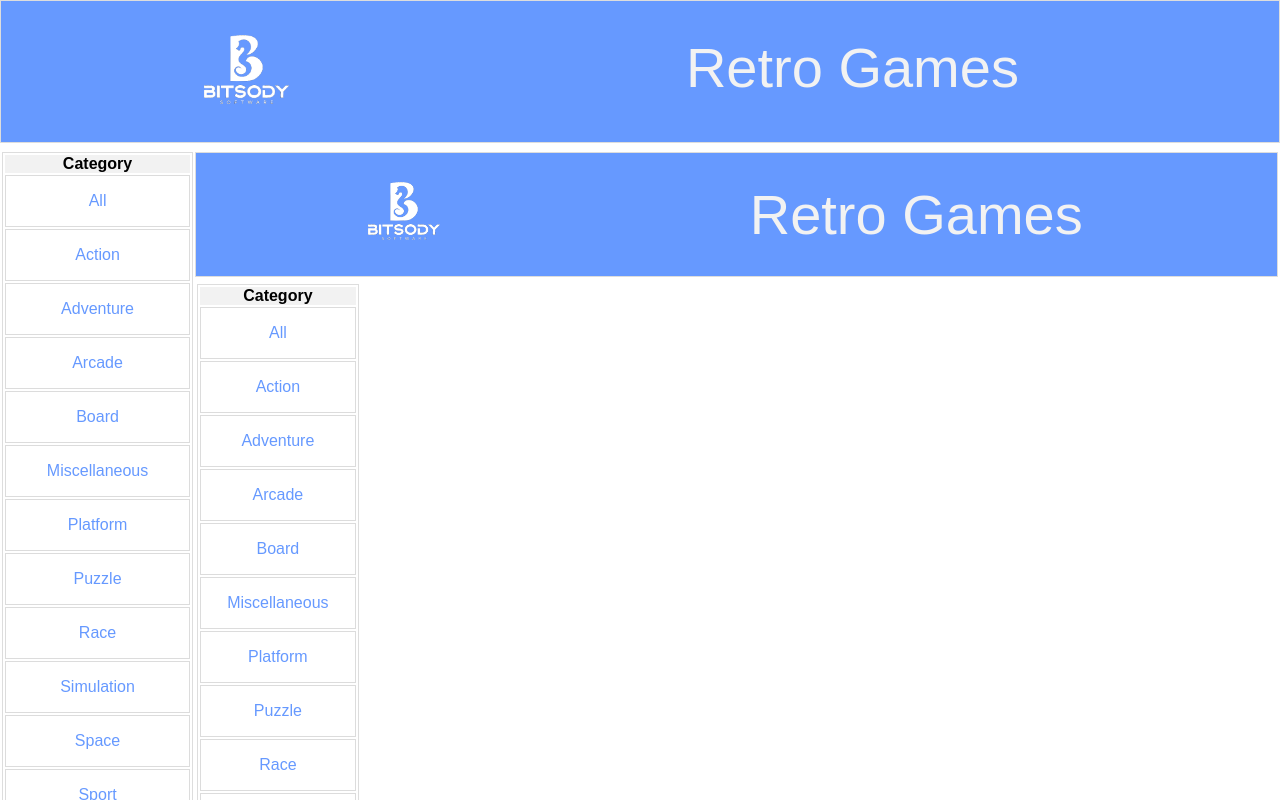
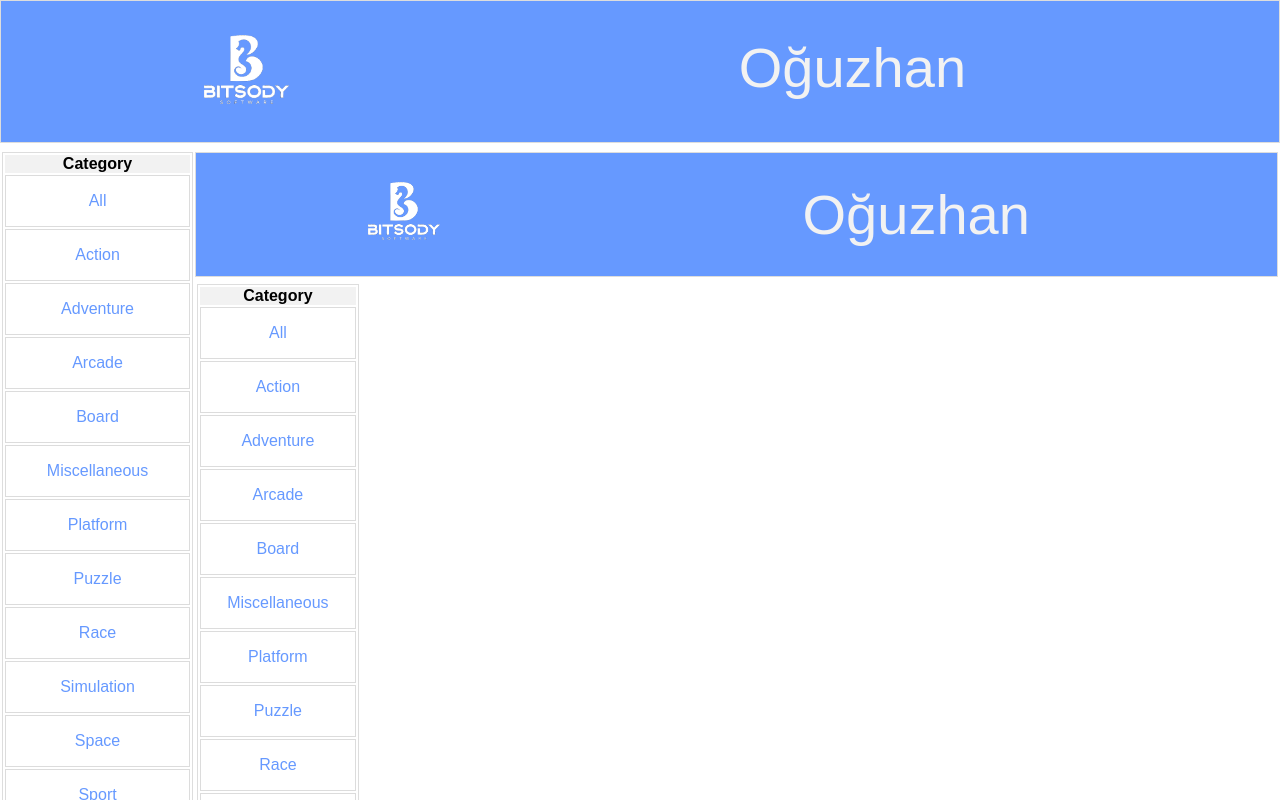
Before and after one commit to umutgolgeli/retrogamesnext, a Next.js app: page /components/base_layout in a window 1280 px wide. Shown: the top 800 px of the page. Built offline with nearby package versions, Linux system fonts and the light colour scheme.

Commit message:
packagejson updated

```diff
--- a/pages/components/base_layout.js
+++ b/pages/components/base_layout.js
@@ -69,7 +69,7 @@ export default function BaseLayout({children}){
                     <td>
                         <img src="/bitsody_logo.png" alt="Logo" />
                     </td>
-                    <td className="title">Retro Games</td>
+                    <td className="title">Oğuzhan</td>
                 </tr>
                 </tbody>
             </table>
```
